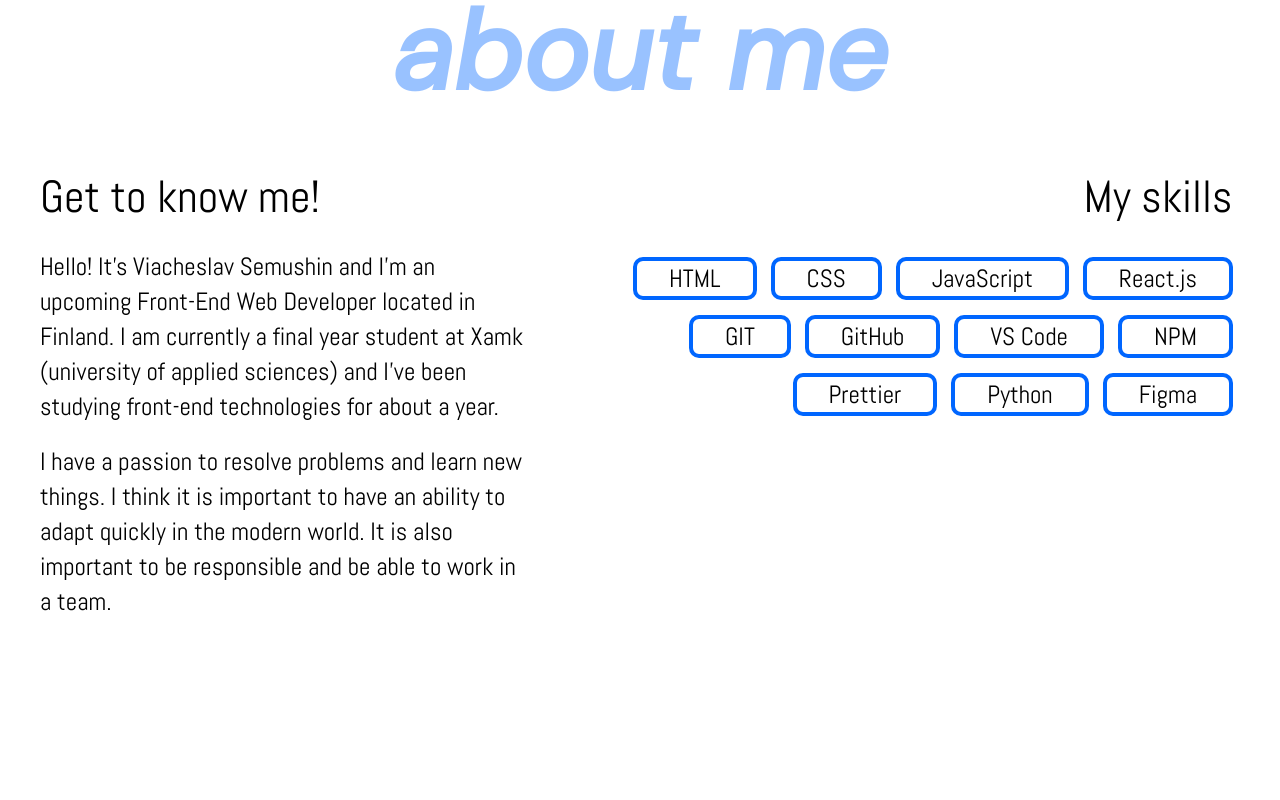
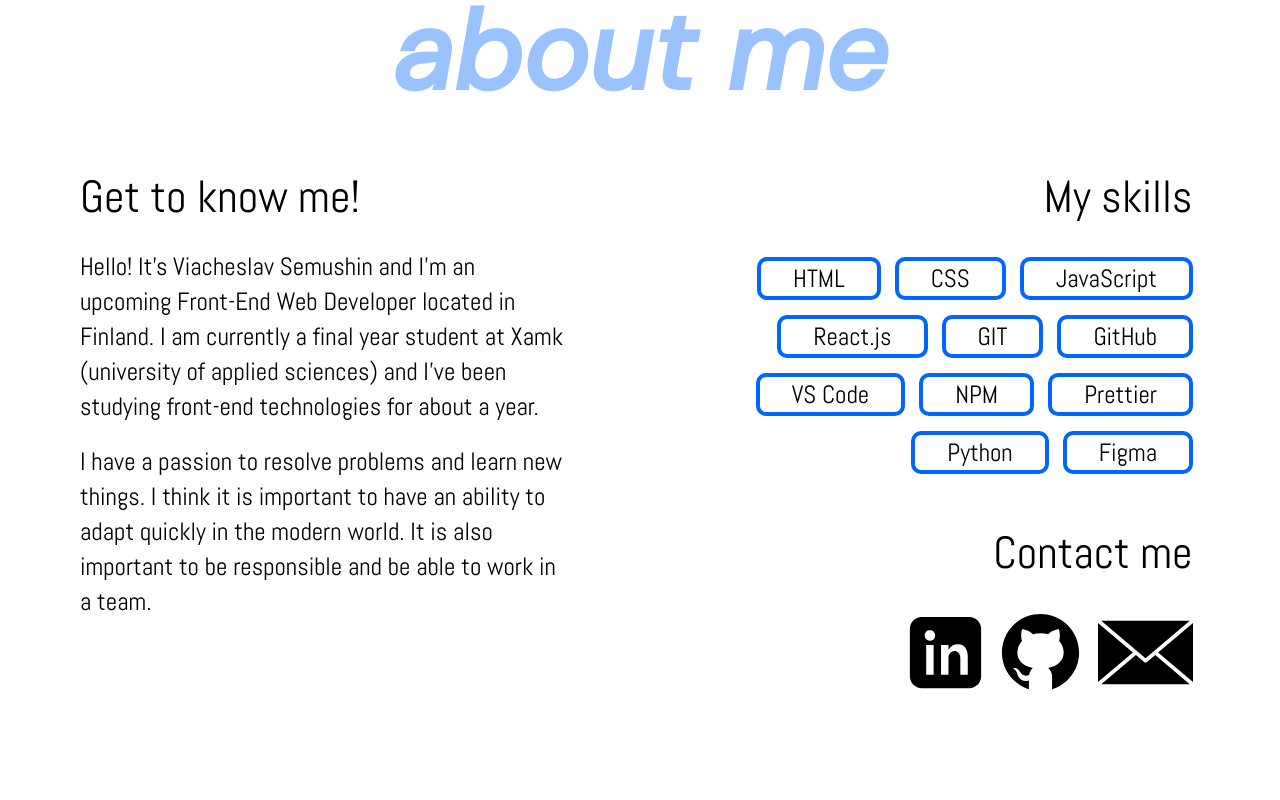
Before and after one commit to sla686/sla686.github.io, a React (Create React App) app: page / in a window 1280 px wide. Shown: the part 820-1620 px from the top of the page. Built offline with nearby package versions, Linux system fonts and the light colour scheme.

Commit message:
initial commit

```diff
--- a/src/index.css
+++ b/src/index.css
@@ -54,8 +54,8 @@
   height: -moz-max-content;
   height: max-content;
   width: 100%;
-  /* padding: 0 372px; */
-  padding: 0 8rem;
+  padding: 0 372px;
+  /* padding: 0 8rem; */
   margin: auto;
 }
 
@@ -199,34 +199,6 @@
   grid-template-rows: 1fr 1fr;
   gap: 0 34px;
   /* // margin: 0 325px; */
-}
-
-.about > *:nth-child(1) {
-  -ms-grid-row: 1;
-  -ms-grid-column: 1;
-  grid-row: 1;
-  grid-column: 1;
-}
-
-.about > *:nth-child(2) {
-  -ms-grid-row: 1;
-  -ms-grid-column: 3;
-  grid-row: 1;
-  grid-column: 3;
-}
-
-.about > *:nth-child(3) {
-  -ms-grid-row: 3;
-  -ms-grid-column: 1;
-  grid-row: 3;
-  grid-column: 1;
-}
-
-.about > *:nth-child(4) {
-  -ms-grid-row: 3;
-  -ms-grid-column: 3;
-  grid-row: 3;
-  grid-column: 3;
 }
 
 .about__header {
@@ -693,9 +665,15 @@
 
 /* RESPONSIVE DESIGN! */
 
+@media screen and (max-width: 1680px) {
+  .section {
+    padding: 0 13rem;
+  }
+}
+
 @media screen and (max-width: 1440px) {
   .section {
-    padding: 0 2.5rem;
+    padding: 0 5rem;
   }
   .about__header,
   .about__skills,
```
